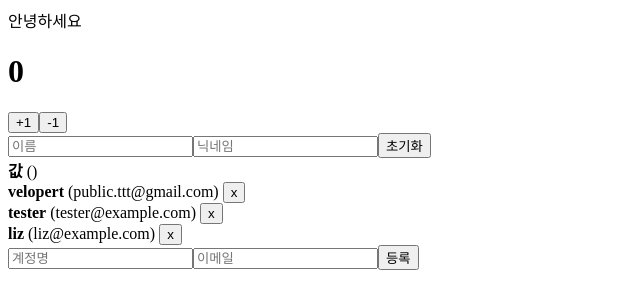
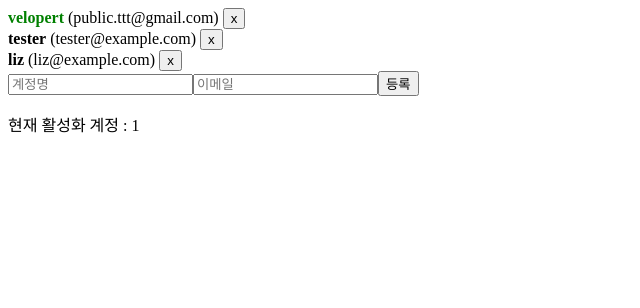
Before and after one commit to devjinius/react-hooks, a React app: page / in a window 1280 px wide. Shown: the top 308 px of the page, without its empty margins (0-640 px from the left). Built offline with nearby package versions, Linux system fonts and the light colour scheme; the HTML template or start-up script is replaced by a standard one.

Commit message:
Feat: Count

```diff
--- a/src/App.js
+++ b/src/App.js
@@ -1,9 +1,14 @@
-import React, { useRef, useState } from 'react';
+import React, { useRef, useState, useMemo } from 'react';
 import Hello from './components/Hello';
 import Counter from './components/Counter';
 import Input from './components/Input';
 import List from './components/List';
 import CreateUser from './components/CreateUser';
+
+function countActiveUser(users) {
+  console.log('!!!');
+  return users.filter(user => user.active).length;
+}
 
 function App() {
   const [inputs, setInputs] = useState({
@@ -15,17 +20,20 @@ function App() {
     {
       id: 1,
       username: 'velopert',
-      email: 'public.ttt@gmail.com'
+      email: 'public.ttt@gmail.com',
+      active: true
     },
     {
       id: 2,
       username: 'tester',
-      email: 'tester@example.com'
+      email: 'tester@example.com',
+      active: false
     },
     {
       id: 3,
       username: 'liz',
-      email: 'liz@example.com'
+      email: 'liz@example.com',
+      active: false
     }
   ]);
 
@@ -53,13 +61,20 @@ function App() {
     setUsers(users.filter(user => id !== user.id));
   };
 
+  const onToggle = id => {
+    setUsers(users.map(user => (user.id === id ? { ...user, active: !user.active } : user)));
+  };
+
+  const count = useMemo(() => countActiveUser(users), [users]);
+
   return (
     <div>
-      <Hello />
-      <Counter />
-      <Input />
-      <List users={users} onRemove={onRemove} />
+      {/* <Hello /> */}
+      {/* <Counter /> */}
+      {/* <Input /> */}
+      <List users={users} onRemove={onRemove} onToggle={onToggle} />
       <CreateUser {...inputs} onChange={onChange} onCreate={onCreate} />
+      <p>현재 활성화 계정 : {count}</p>
     </div>
   );
 }
--- a/src/components/List.js
+++ b/src/components/List.js
@@ -1,18 +1,24 @@
-import React, { useState } from 'react';
+import React from 'react';
 
-function User({ user, onRemove }) {
+function User({ user, onRemove, onToggle }) {
   return (
     <div>
-      <b>{user.username}</b> <span>({user.email})</span>{' '}
-      <button onClick={() => onRemove(user.id)}>x</button>
+      <b
+        onClick={() => onToggle(user.id)}
+        style={{ cursor: 'pointer', color: user.active ? 'green' : 'black' }}
+      >
+        {user.username}
+      </b>{' '}
+      <span>({user.email})</span> <button onClick={() => onRemove(user.id)}>x</button>
     </div>
   );
 }
 
-function List({ users, onRemove }) {
+function List({ users, onRemove, onToggle }) {
   const userComponents = _ =>
-    users.map(user => <User user={user} key={user.id} onRemove={onRemove} />);
-  return userComponents();
+    users.map(user => <User user={user} key={user.id} onRemove={onRemove} onToggle={onToggle} />);
+
+  return <>{userComponents()}</>;
 }
 
 export default List;
```
